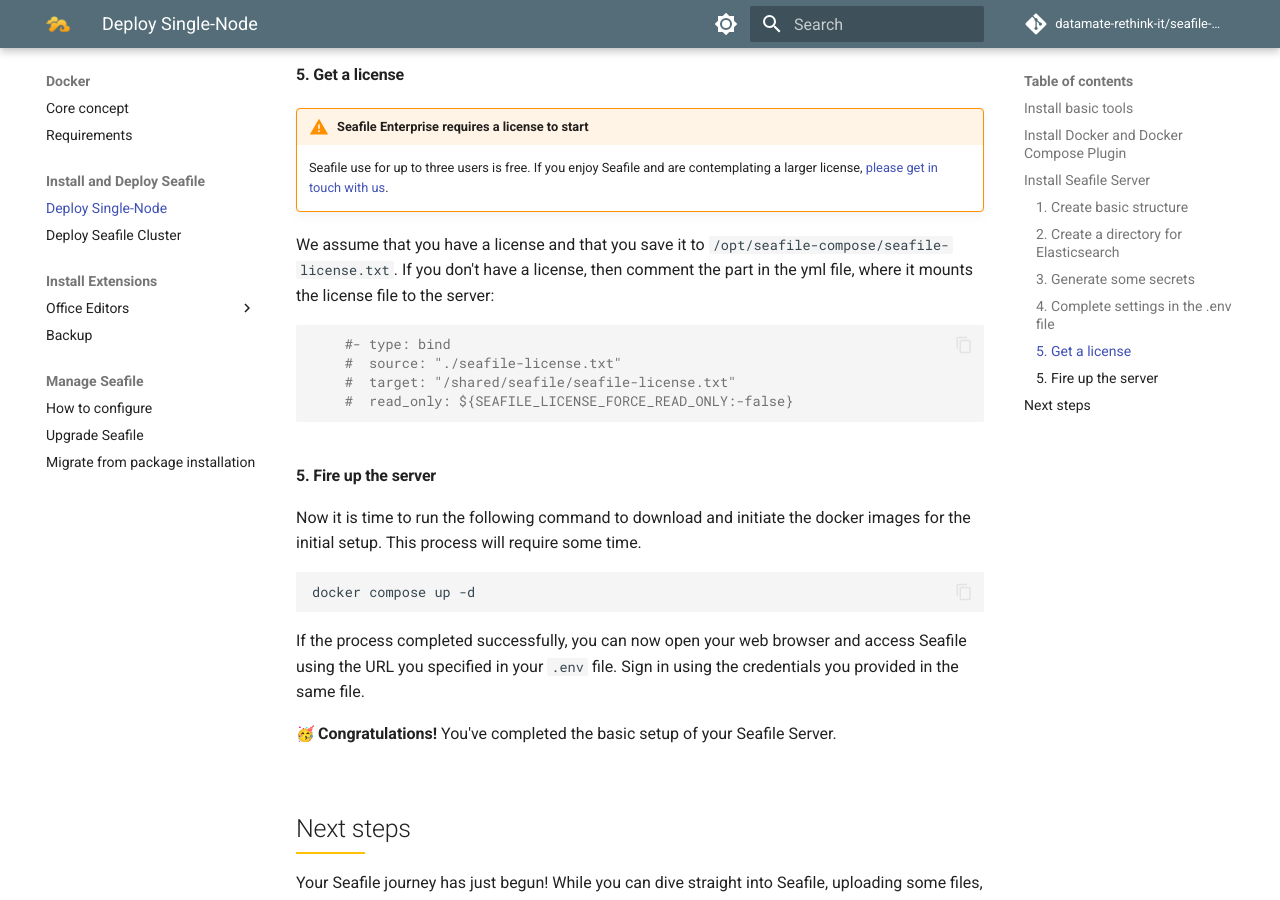
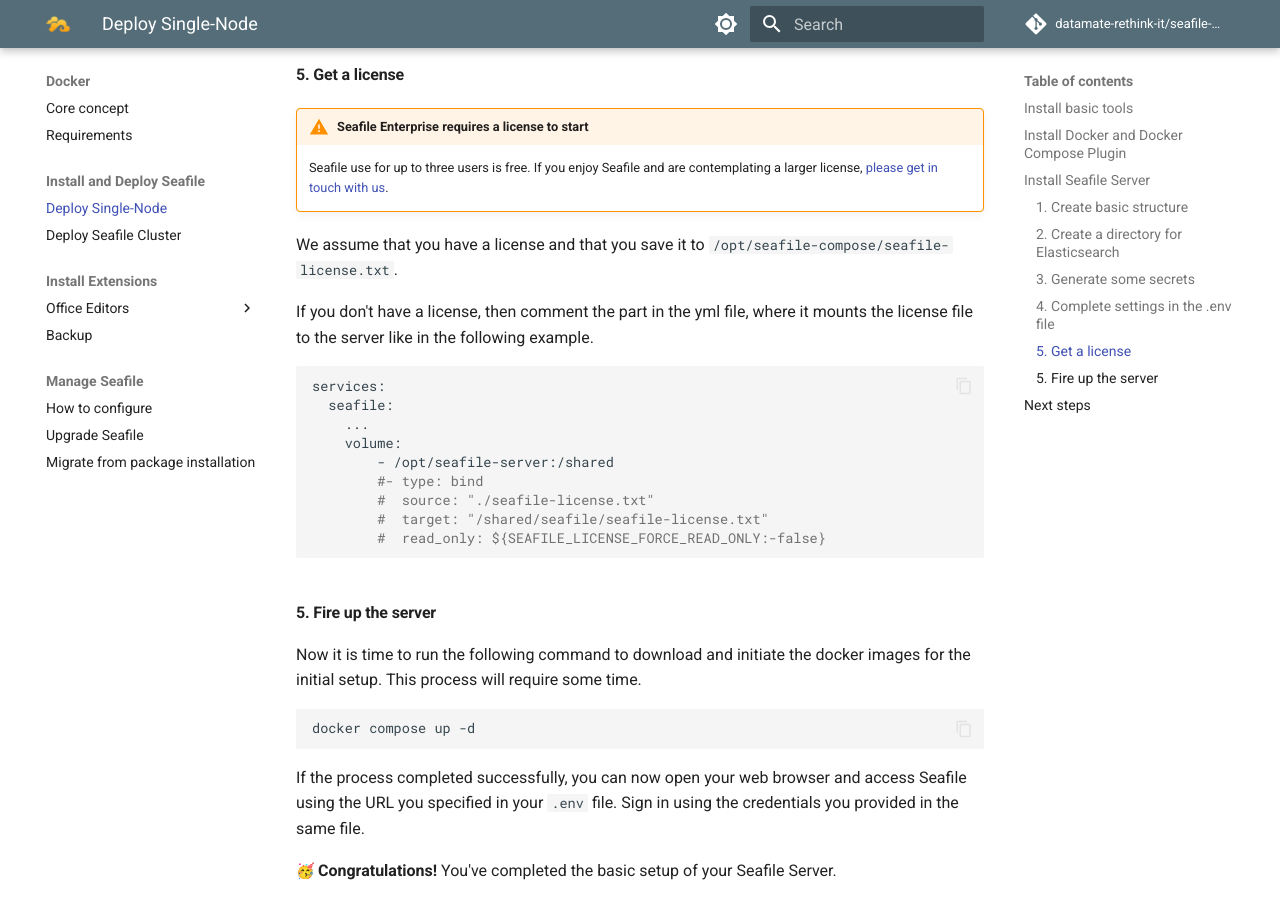
Before and after one commit to datamate-rethink-it/seafile-admin-docs, an MkDocs documentation site: the page built from docs/docker/single-node.md, in a window 1280 px wide and 900 px high, scrolled down 3395 px. Built offline with MkDocs 1.6.1 and Material for MkDocs 9.7.7, drawn with Linux system fonts in a browser that asks for light colours; emoji names are drawn with the system emoji font; comment, search, counter and statistics services are not loaded.

Commit message:
minor change no license

````diff
--- a/docs/docker/single-node.md
+++ b/docs/docker/single-node.md
@@ -149,13 +149,20 @@ SEAFILE__notification__jwt_private_key=
 
     Seafile use for up to three users is free. If you enjoy Seafile and are contemplating a larger license, [please get in touch with us](mailto:seafile@datamate.org).
 
-We assume that you have a license and that you save it to `/opt/seafile-compose/seafile-license.txt`. If you don't have a license, then comment the part in the yml file, where it mounts the license file to the server:
+We assume that you have a license and that you save it to `/opt/seafile-compose/seafile-license.txt`.
+
+If you don't have a license, then comment the part in the yml file, where it mounts the license file to the server like in the following example.
 
 ```bash
-    #- type: bind
-    #  source: "./seafile-license.txt"
-    #  target: "/shared/seafile/seafile-license.txt"
-    #  read_only: ${SEAFILE_LICENSE_FORCE_READ_ONLY:-false}
+services:
+  seafile:
+    ...
+    volume:
+        - /opt/seafile-server:/shared
+        #- type: bind
+        #  source: "./seafile-license.txt"
+        #  target: "/shared/seafile/seafile-license.txt"
+        #  read_only: ${SEAFILE_LICENSE_FORCE_READ_ONLY:-false}
 ```
 
 #### 5. Fire up the server
````
